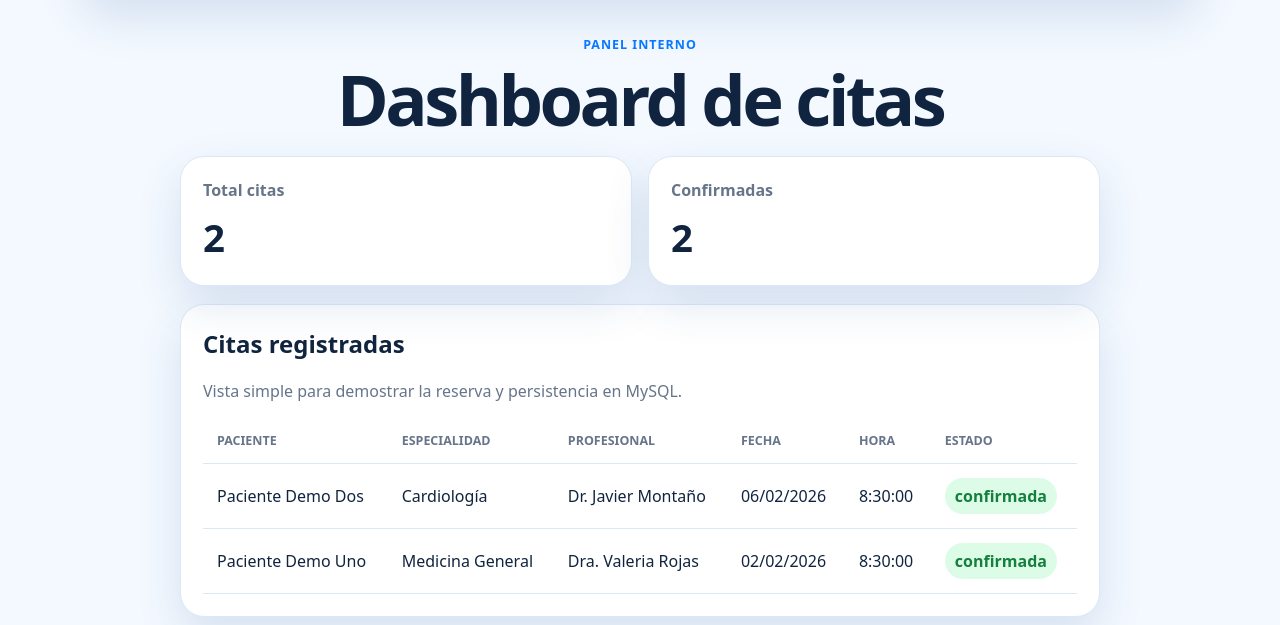
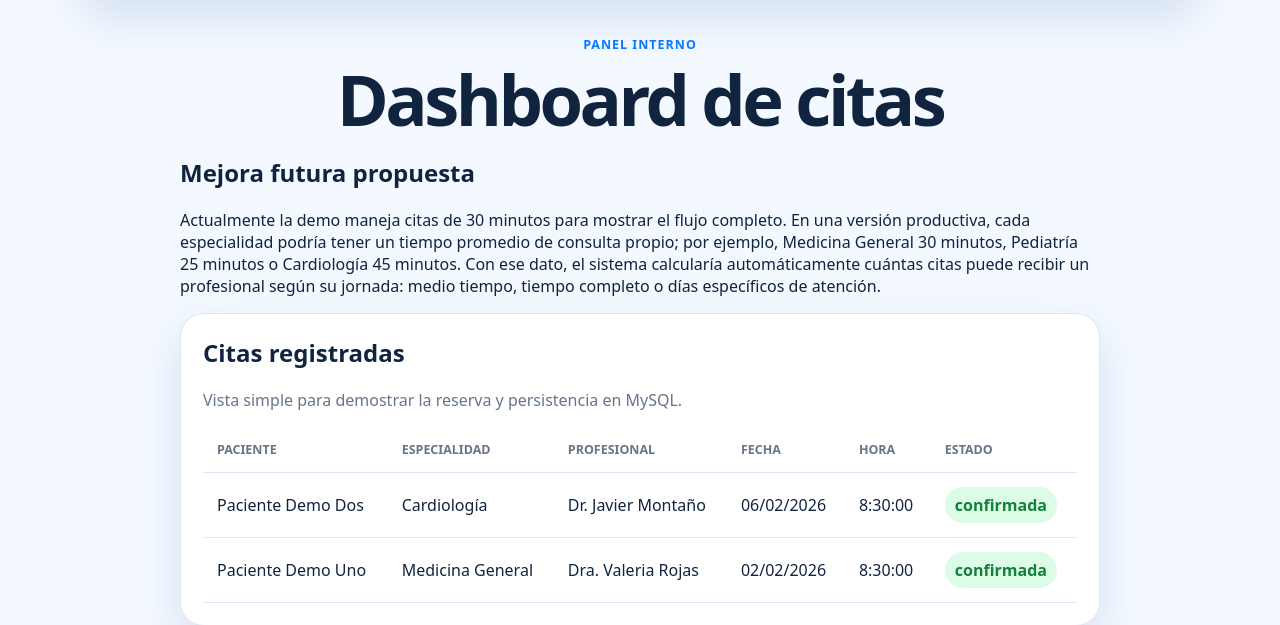
Before and after one commit to lfserna/moduloCitas, a Flask app: page /admin/dashboard in a window 1280 px wide. Shown: the part 96-721 px from the top of the page. Run offline with Flask 3, Linux system fonts and the light colour scheme; data comes from the database, SQL or seed files in the repository.

Commit message:
Simplificar dashboard y agregar mejora futura

```diff
--- a/app/templates/dashboard.html
+++ b/app/templates/dashboard.html
@@ -8,15 +8,9 @@
         <h1>Dashboard de citas</h1>
     </div>
 
-    <div class="metric-grid">
-        <article class="metric-card">
-            <span>Total citas</span>
-            <strong>{{ total_citas }}</strong>
-        </article>
-        <article class="metric-card">
-            <span>Confirmadas</span>
-            <strong>{{ confirmadas }}</strong>
-        </article>
+    <div class="future-card">
+        <h2>Mejora futura propuesta</h2>
+        <p>Actualmente la demo maneja citas de 30 minutos para mostrar el flujo completo. En una versión productiva, cada especialidad podría tener un tiempo promedio de consulta propio; por ejemplo, Medicina General 30 minutos, Pediatría 25 minutos o Cardiología 45 minutos. Con ese dato, el sistema calcularía automáticamente cuántas citas puede recibir un profesional según su jornada: medio tiempo, tiempo completo o días específicos de atención.</p>
     </div>
 
     <div class="table-card">
```
